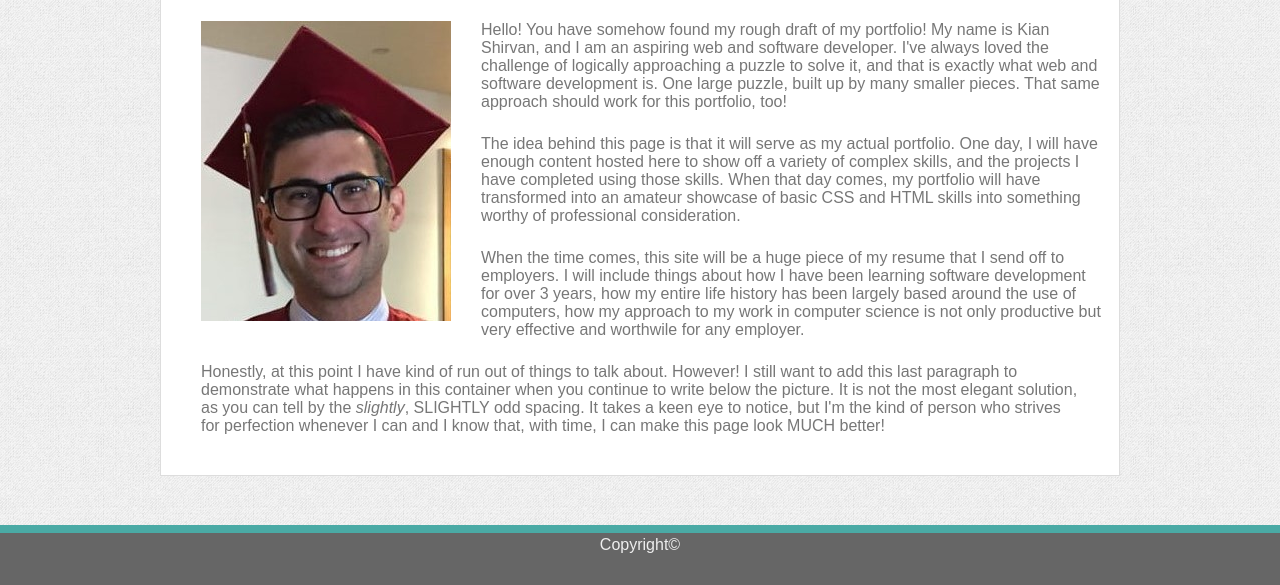
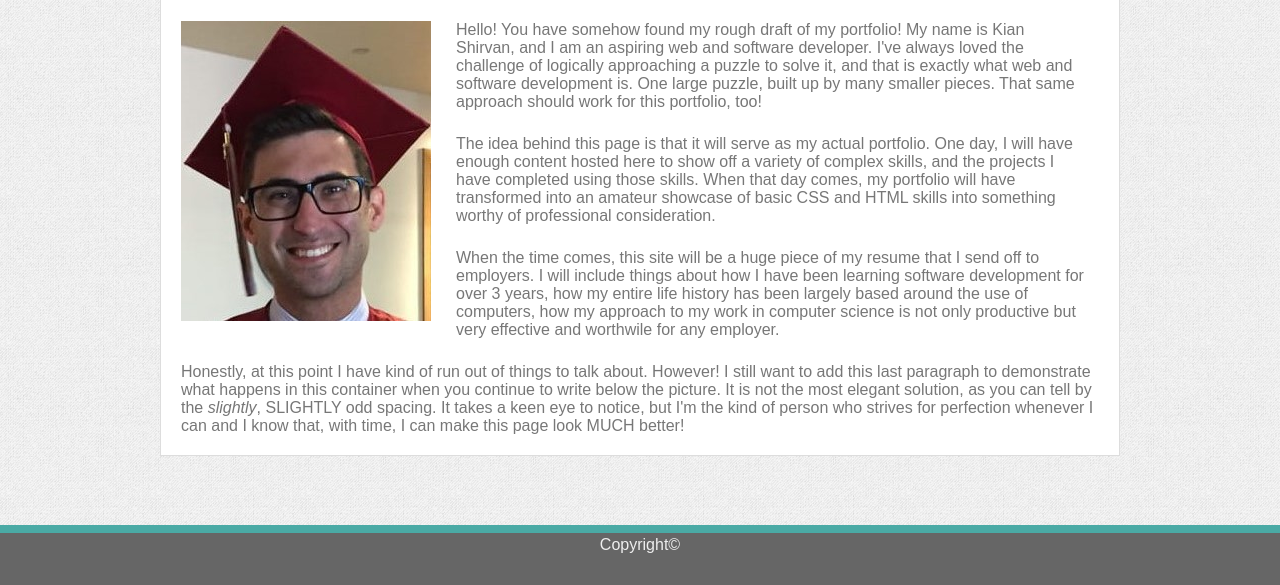
Before and after one commit to Kianimal/Bootstrap-Portfolio, a plain HTML site: page index.html in a window 1280 px wide. Shown: the part 215-800 px from the top of the page. Drawn offline with nearby package versions, Linux system fonts and the light colour scheme.

Commit message:
Changed the styling on the about page paragraph tags. More centered and in line with the rest of the page.

```diff
--- a/assets/css/style.css
+++ b/assets/css/style.css
@@ -50,7 +50,7 @@ h1{
 
 p {
     color:#777777;
-    padding:0px 20px 20px 20px;
+    /* padding:0px 20px 20px; */
     margin:0px;
     font-family: Arial, 'Helvetica Neue', Helvetica, sans-serif;
     line-height: normal;
@@ -59,11 +59,11 @@ p {
 .pPicAlign {
     color:#777777;
     width:640px;
-    padding:0px 20px 0px 0px;
+    padding:0px 10px 0px 0px;
     margin:0px;
     font-family: Arial, 'Helvetica Neue', Helvetica, sans-serif;
     position: relative;
-    left:300px;
+    left:275px;
 }
 
 #menu {
@@ -99,7 +99,7 @@ p {
 }
 
 #contentAreaBody {
-    overflow: auto;
+    overflow: visible;
     border:1px solid #dddddd;
     width:960px;
     background-color: white;
@@ -132,7 +132,7 @@ footer {
     background-image: url("../images/portrait.jpg");
     width: 250px;
     height:300px;
-    margin:0px 0px 20px 20px;
+    margin:0px 0px 20px;
     position: absolute;
 }
 
```
